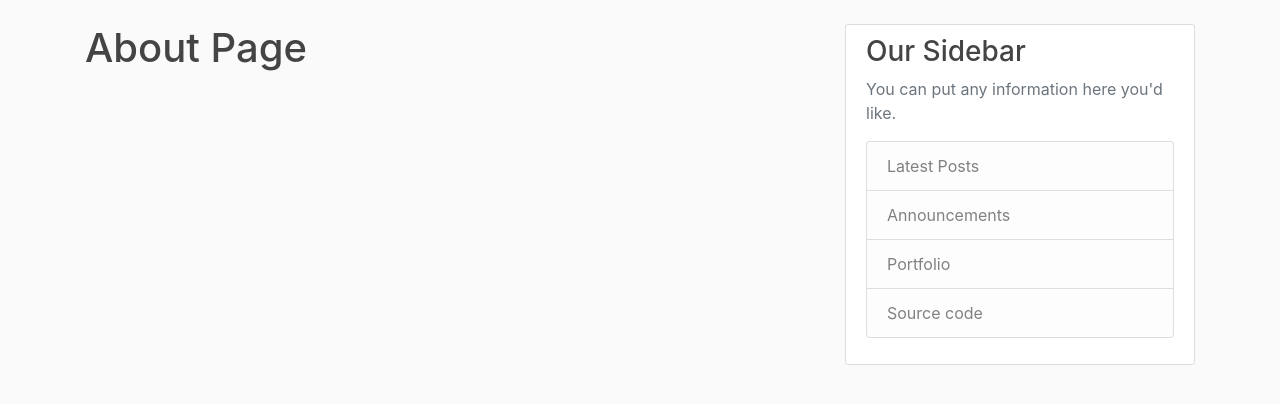
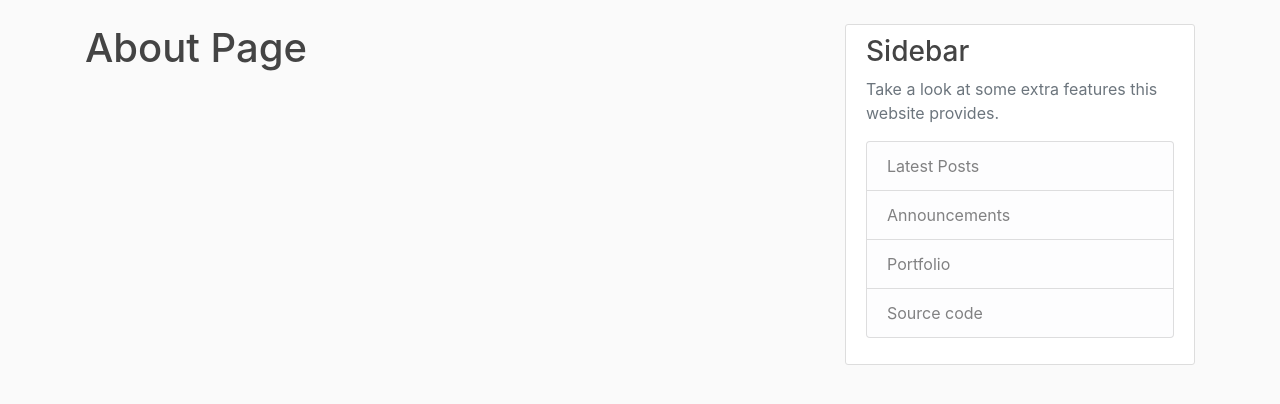
Before and after one commit to sergiorivera50/django-blog, a Django app: page /about/ in a window 1280 px wide. Shown: the part 56-460 px from the top of the page. Run offline with Django 3.2, Linux system fonts and the light colour scheme; parts of the project's set-up code (start-up, migrations or seed data) failed here and were passed over; some libraries are stand-ins or nearby versions.

Commit message:
changed sidebar message

```diff
--- a/blog/templates/blog/base.html
+++ b/blog/templates/blog/base.html
@@ -69,8 +69,8 @@
 	    </div>
 	    <div class="col-md-4">
 	      <div class="content-section">
-	        <h3>Our Sidebar</h3>
-	        <p class='text-muted'>You can put any information here you'd like.
+	        <h3>Sidebar</h3>
+	        <p class='text-muted'>Take a look at some extra features this website provides.
 	          <ul class="list-group">
 	            <a href="{% url 'blog-home' %}"<li class="list-group-item list-group-item-light">Latest Posts</li></a>
 	            <a href="{% url 'announcements' %}"<li class="list-group-item list-group-item-light"}">Announcements</li></a>
```
Also changed, not shown: db.sqlite3.
